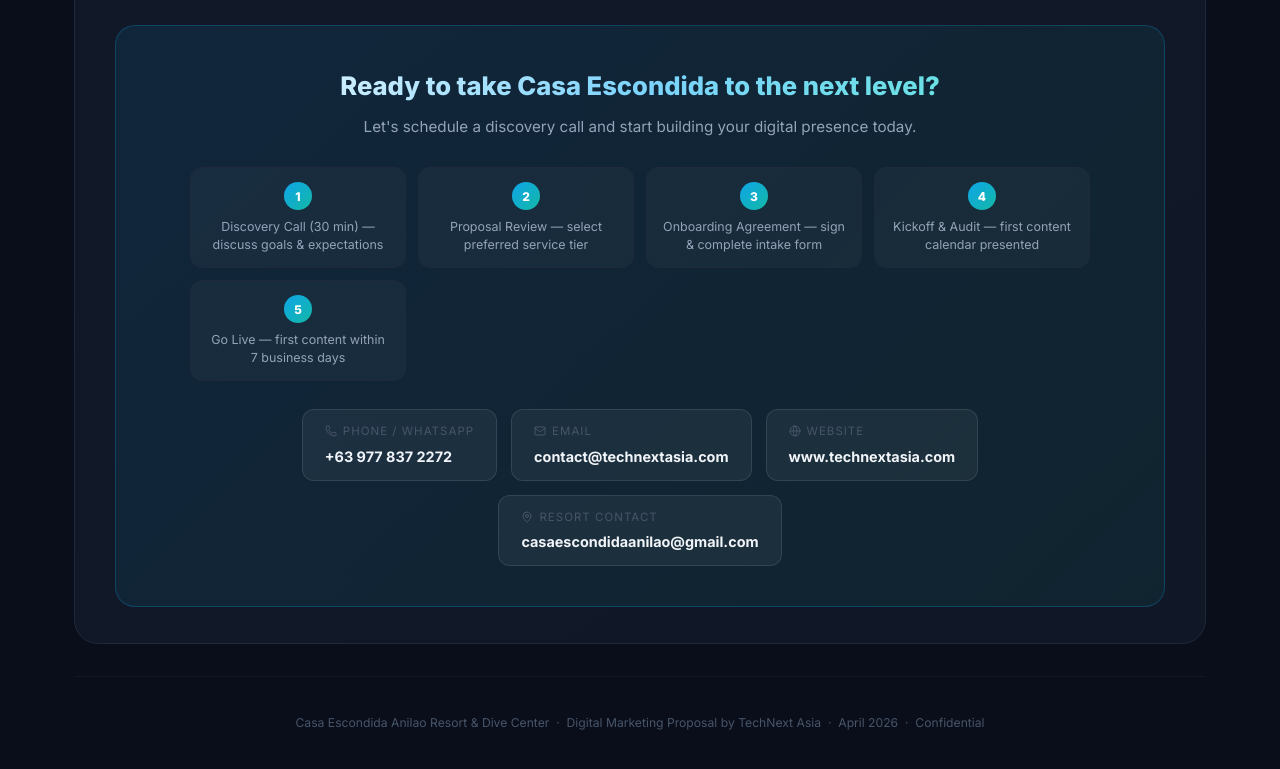
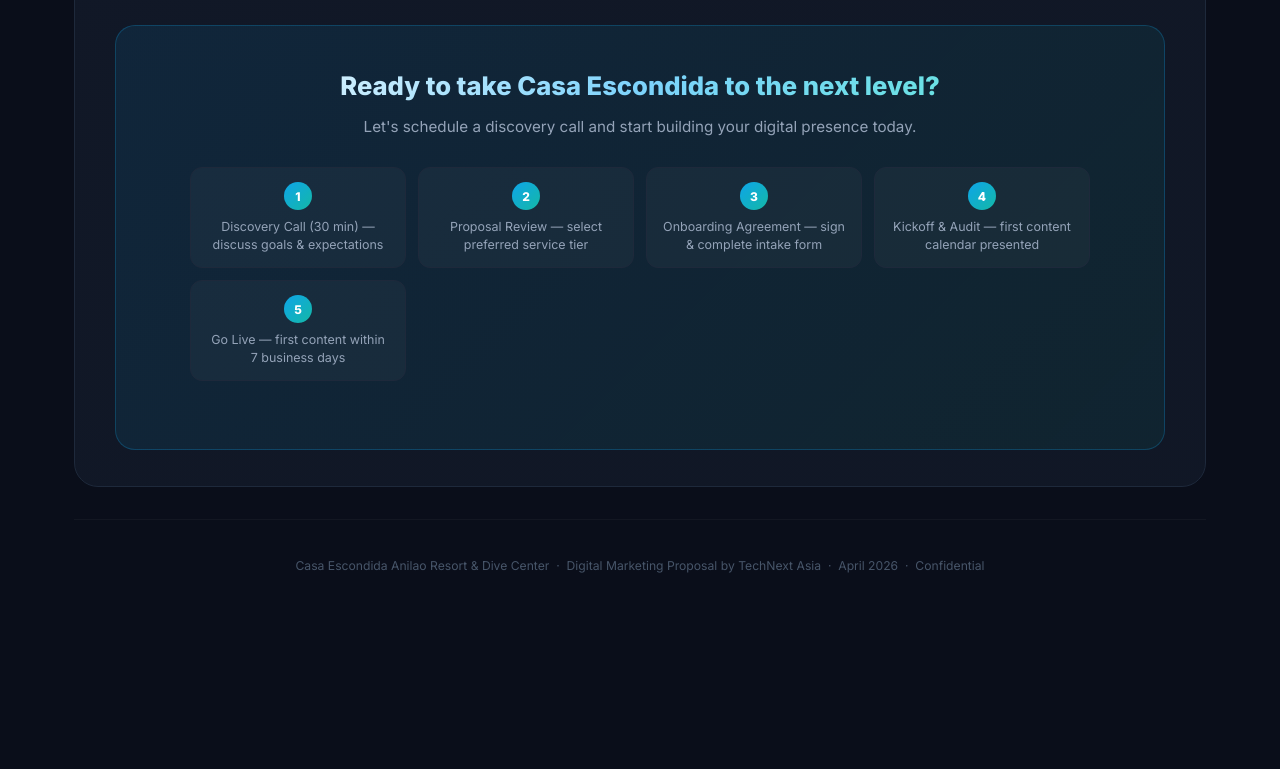
Before and after one commit to technextmrkting/casa-escondida-anilao-proposal, a plain HTML site: page index.html in a window 1280 px wide. Shown: the part 7587-8356 px from the top of the page. After the commit the page ends 8231 px from the top, so only its background shows below. Drawn offline with nearby package versions, Linux system fonts and the light colour scheme.

Commit message:
Remove contact details from CTA section

```diff
--- a/index.html
+++ b/index.html
@@ -1046,24 +1046,6 @@
       <div class="next-step"><div class="ns-num">4</div><div class="ns-text">Kickoff &amp; Audit — first content calendar presented</div></div>
       <div class="next-step"><div class="ns-num">5</div><div class="ns-text">Go Live — first content within 7 business days</div></div>
     </div>
-    <div class="cta-contacts">
-      <div class="cta-contact">
-        <div class="cc-label"><i data-lucide="phone" style="width:12px;height:12px;"></i> Phone / WhatsApp</div>
-        <div class="cc-val">+63 977 837 2272</div>
-      </div>
-      <div class="cta-contact">
-        <div class="cc-label"><i data-lucide="mail" style="width:12px;height:12px;"></i> Email</div>
-        <div class="cc-val">contact@technextasia.com</div>
-      </div>
-      <div class="cta-contact">
-        <div class="cc-label"><i data-lucide="globe" style="width:12px;height:12px;"></i> Website</div>
-        <div class="cc-val">www.technextasia.com</div>
-      </div>
-      <div class="cta-contact">
-        <div class="cc-label"><i data-lucide="map-pin" style="width:12px;height:12px;"></i> Resort Contact</div>
-        <div class="cc-val">casaescondidaanilao@gmail.com</div>
-      </div>
-    </div>
   </div>
 </section>
 
```
